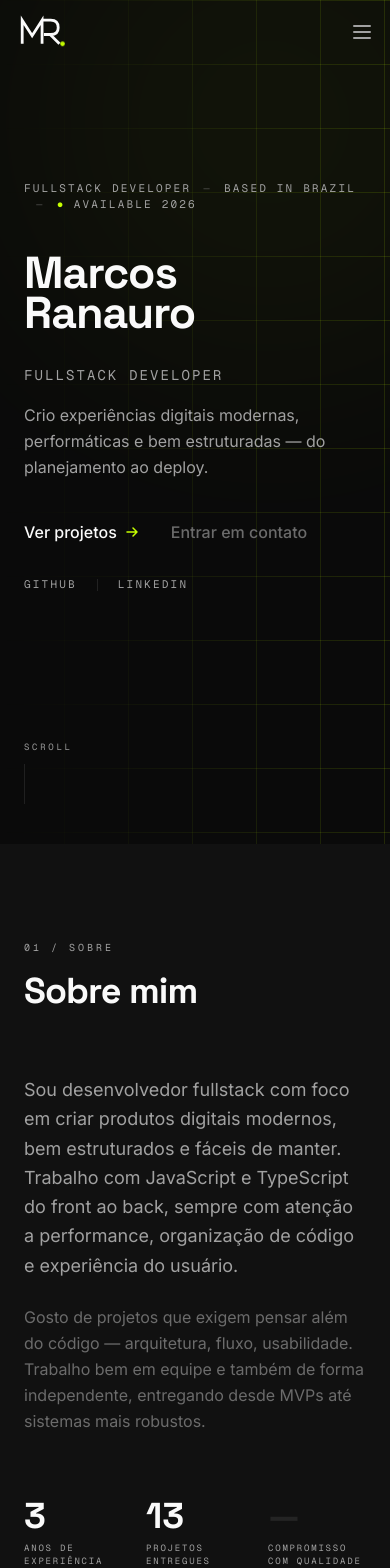
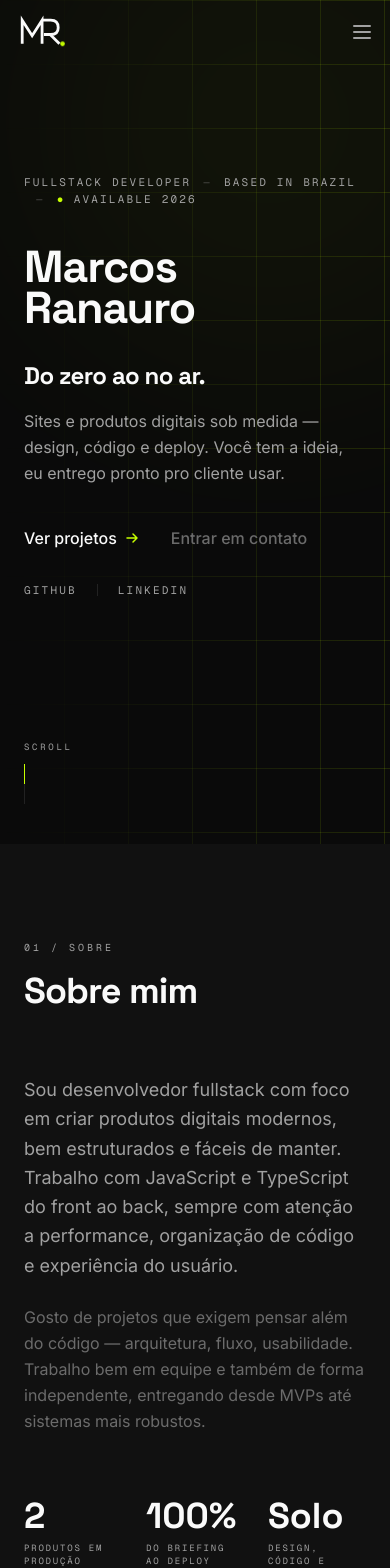
Before and after one commit to MarcosRanauro/site-pessoal-marcos-ranauro, a Next.js app: page / in a window 390 px wide. Shown: the top 1568 px of the page. Built offline with nearby package versions, Linux system fonts and the light colour scheme.

Commit message:
feat: hero SSR + posicionamento freelance, nav lg+, reduced-motion e fixes de conteúdo

```diff
--- a/src/app/layout.tsx
+++ b/src/app/layout.tsx
@@ -27,7 +27,7 @@ export const metadata: Metadata = {
   metadataBase: new URL("https://marcosranauro.com.br"),
   title: "Marcos Ranauro — Fullstack Developer",
   description:
-    "Desenvolvedor fullstack criando experiências digitais modernas, performáticas e bem estruturadas — do planejamento ao deploy.",
+    "Sites e produtos digitais sob medida — do briefing ao deploy, pronto pro cliente usar. Fullstack developer freelance.",
   keywords: [
     "Marcos Ranauro",
     "Fullstack Developer",
@@ -49,7 +49,7 @@ export const metadata: Metadata = {
     siteName: "Marcos Ranauro",
     title: "Marcos Ranauro — Fullstack Developer",
     description:
-      "Desenvolvedor fullstack criando experiências digitais modernas, performáticas e bem estruturadas — do planejamento ao deploy.",
+      "Sites e produtos digitais sob medida — do briefing ao deploy, pronto pro cliente usar. Fullstack developer freelance.",
     images: [
       {
         url: "/og-image.png",
@@ -63,7 +63,7 @@ export const metadata: Metadata = {
     card: "summary_large_image",
     title: "Marcos Ranauro — Fullstack Developer",
     description:
-      "Desenvolvedor fullstack criando experiências digitais modernas, performáticas e bem estruturadas — do planejamento ao deploy.",
+      "Sites e produtos digitais sob medida — do briefing ao deploy, pronto pro cliente usar. Fullstack developer freelance.",
     images: ["/og-image.png"],
   },
   robots: {
@@ -82,7 +82,7 @@ export default function RootLayout({
       lang="pt-BR"
       className={`${spaceGrotesk.variable} ${inter.variable} ${geistMono.variable} h-full antialiased`}
     >
-      <body className="min-h-full flex flex-col bg-background text-foreground font-sans xl:pr-44">
+      <body className="min-h-full flex flex-col bg-background text-foreground font-sans lg:pr-44">
         <AccentProvider>
           <CursorGlow />
           <SocialSidebar />
--- a/src/components/layout/SocialSidebar.tsx
+++ b/src/components/layout/SocialSidebar.tsx
@@ -66,10 +66,10 @@ export function SocialSidebar() {
   return (
     <aside
       aria-label="Navegação lateral"
-      className="fixed bottom-0 right-0 top-0 z-30 hidden w-14 flex-col items-end lg:flex xl:w-44"
+      className="fixed bottom-0 right-0 top-0 z-30 hidden w-44 flex-col items-end lg:flex"
     >
       {/* ── Grupo social — topo ─────────────────────────────────────────── */}
-      <div className="flex w-14 flex-col items-center pt-20">
+      <div className="flex w-full flex-col items-center pt-20">
         <motion.div
           className="w-px bg-border"
           style={{ height: "56px", transformOrigin: "top" }}
@@ -127,10 +127,10 @@ export function SocialSidebar() {
         />
       </div>
 
-      {/* ── Nav de seções — apenas xl+ ──────────────────────────────────── */}
+      {/* ── Nav de seções — lg+ ─────────────────────────────────────────── */}
       <nav
         aria-label="Seções da página"
-        className="hidden xl:flex w-full flex-1 flex-col justify-center px-4 pb-10 pt-4"
+        className="flex w-full flex-1 flex-col justify-center px-4 pb-10 pt-4"
       >
         {/* Container relativo: trilho absoluto + itens */}
         <div ref={navRef} className="relative flex w-full flex-col items-end gap-0.5">
@@ -231,15 +231,6 @@ export function SocialSidebar() {
           </button>
         </div>
       </nav>
-
-      {/* Linha inferior — lg sem xl (sidebar estreita sem nav) */}
-      <motion.div
-        className="mb-10 w-px flex-1 bg-border xl:hidden"
-        style={{ transformOrigin: "top" }}
-        initial={reduced ? false : { scaleY: 0 }}
-        animate={{ scaleY: 1 }}
-        transition={{ duration: 0.8, delay: 0.3, ease: [0.22, 1, 0.36, 1] }}
-      />
     </aside>
   );
 }
--- a/src/components/sections/Hero.tsx
+++ b/src/components/sections/Hero.tsx
@@ -1,112 +1,60 @@
 "use client";
-import { useState, useEffect } from "react";
 import { motion, useReducedMotion } from "framer-motion";
 import { useTextScramble } from "@/lib/useTextScramble";
-import { useTypewriter } from "@/lib/useTypewriter";
 import { focusRing } from "@/lib/utils";
 
-/*
- * Sequência de montagem:
- * 0 → grid fade-in (1s)
- * 1 → linha de metadados fade-in (0.5s)
- * 2 → nome scramble (1.2s) + 200ms gap
- * 3 → role scramble (0.8s)
- * 4 → frase typewriter (~25ms/char)
- * 5 → CTAs, sidebar, scroll indicator fade-in
- */
+const NOME = "Marcos Ranauro";
+const LINHA_IMPACTO = "Do zero ao no ar.";
+const SUBFRAME =
+  "Sites e produtos digitais sob medida — design, código e deploy. Você tem a ideia, eu entrego pronto pro cliente usar.";
 
-const NOME = "Marcos Ranauro";
-const TITULO = "Fullstack Developer";
-const FRASE =
-  "Crio experiências digitais modernas, performáticas e bem estruturadas — do planejamento ao deploy.";
+const FADE_IN = { duration: 0.5, ease: "easeOut" as const };
 
 export function Hero() {
   const reduced = useReducedMotion();
-  const [step, setStep] = useState(0);
 
   const { display: nameDisplay, done: nameDone } = useTextScramble(
     NOME,
-    !reduced && step >= 2,
-    1200
-  );
-  const { display: titleDisplay, done: titleDone } = useTextScramble(
-    TITULO,
-    !reduced && step >= 3,
-    800
-  );
-  const { display: phraseDisplay, done: phraseDone } = useTypewriter(
-    FRASE,
-    !reduced && step >= 4,
-    25
+    !reduced,
+    800,
   );
 
-  useEffect(() => {
-    if (step === 2 && nameDone) {
-      const t = setTimeout(() => setStep(3), 200);
-      return () => clearTimeout(t);
-    }
-  }, [step, nameDone]);
+  const showScrambleOverlay = !reduced && !nameDone;
 
-  useEffect(() => {
-    if (step === 3 && titleDone) {
-      const t = setTimeout(() => setStep(4), 0);
-      return () => clearTimeout(t);
-    }
-  }, [step, titleDone]);
+  const nameParts = NOME.split(" ");
+  const nameLine1 = nameParts[0];
+  const nameLine2 = nameParts.slice(1).join(" ");
 
-  useEffect(() => {
-    if (step === 4 && phraseDone) {
-      const t = setTimeout(() => setStep(5), 0);
-      return () => clearTimeout(t);
-    }
-  }, [step, phraseDone]);
-
-  // Textos finais a exibir
-  const nameText = reduced ? NOME : step === 2 ? nameDisplay : step > 2 ? NOME : "";
-  const titleText = reduced ? TITULO : step === 3 ? titleDisplay : step > 3 ? TITULO : "";
-  const phraseText = reduced ? FRASE : step >= 4 ? phraseDisplay : "";
-
-  // Nome quebrado em duas linhas
-  const nameParts = nameText.split(" ");
-  const nameLine1 = nameParts[0] || " ";
-  const nameLine2 = nameParts.slice(1).join(" ") || " ";
-
-  const showFinal = step >= 5 || !!reduced;
+  const scrambleParts = showScrambleOverlay ? nameDisplay.split(" ") : null;
+  const scrambleLine1 = scrambleParts?.[0] ?? nameLine1;
+  const scrambleLine2 = scrambleParts?.slice(1).join(" ") ?? nameLine2;
 
   return (
     <section
       id="hero"
       className="relative min-h-screen overflow-hidden bg-background"
     >
-      {/* Grid — aparece primeiro, inicializa o "ambiente" */}
+      {/* Grid — fade curto, não bloqueia conteúdo */}
       <motion.div
         className="hero-grid pointer-events-none absolute inset-0"
         initial={reduced ? false : { opacity: 0 }}
         animate={{ opacity: 1 }}
-        transition={{ duration: 1, ease: "easeOut" }}
-        onAnimationComplete={() => {
-          if (step === 0 && !reduced) setStep(1);
-        }}
+        transition={{ duration: 0.6, ease: "easeOut" }}
       />
 
       {/* Glow deslocado para o canto superior direito — assimétrico */}
       <div className="pointer-events-none absolute -right-32 -top-32 h-[500px] w-[500px] rounded-full bg-accent opacity-[0.04] blur-[120px]" />
 
-      {/* ── Área de conteúdo principal ────────────────────────────────── */}
-      <div className="relative z-10 flex min-h-screen flex-col px-6 pt-16 pb-10 sm:px-10 lg:pl-28 lg:pr-16 xl:pl-36 xl:pr-24">
+      <div className="relative z-10 flex min-h-screen flex-col px-6 pt-16 pb-10 sm:px-10 lg:pl-28 lg:pr-24 xl:pl-36 xl:pr-24">
 
-        {/* Conteúdo vertical centralizado */}
         <div className="flex flex-1 flex-col justify-center gap-0 pb-8">
 
-          {/* Linha de metadados */}
+          {/* Metadados — visíveis no SSR, fade curto como enhancement */}
           <motion.p
             className="mb-10 font-mono text-[11px] uppercase tracking-[0.2em] text-muted"
             initial={reduced ? false : { opacity: 0, y: -8 }}
-            animate={step >= 1 || reduced ? { opacity: 1, y: 0 } : {}}
-            transition={{ duration: 0.5, ease: "easeOut" }}
-            onAnimationComplete={() => {
-              if (step === 1 && !reduced) setStep(2);
-            }}
+            animate={{ opacity: 1, y: 0 }}
+            transition={FADE_IN}
           >
             Fullstack Developer
             <span className="mx-3 opacity-40">—</span>
@@ -116,36 +64,52 @@ export function Hero() {
             <span className="ml-2">Available 2026</span>
           </motion.p>
 
-          {/* Nome — duas linhas, escala dramática */}
+          {/* Nome — texto final sempre no DOM; scramble como overlay opcional */}
           <h1
             className="font-heading font-bold leading-[0.90] tracking-tight text-foreground"
             style={{ fontSize: "var(--fs-hero-name)" }}
           >
-            <span className="block">{nameLine1}</span>
-            <span className="block">{nameLine2}</span>
+            <span className="relative block">
+              <span>{nameLine1}</span>
+              {showScrambleOverlay && (
+                <span
+                  aria-hidden="true"
+                  className="absolute inset-0 bg-background"
+                >
+                  {scrambleLine1}
+                </span>
+              )}
+            </span>
+            <span className="relative block">
+              <span>{nameLine2}</span>
+              {showScrambleOverlay && (
+                <span
+                  aria-hidden="true"
+                  className="absolute inset-0 bg-background"
+                >
+                  {scrambleLine2}
+                </span>
+              )}
+            </span>
           </h1>
 
-          {/* Role + frase */}
+          {/* Posicionamento freelance */}
           <div className="mt-8 max-w-lg lg:mt-10">
-            <p className="min-h-[1.5em] font-mono text-sm uppercase tracking-[0.15em] text-muted">
-              {titleText}
+            <p className="font-heading text-2xl font-bold tracking-tight text-foreground sm:text-3xl">
+              {LINHA_IMPACTO}
             </p>
             <p className="mt-4 max-w-md text-base leading-relaxed text-muted">
-              {phraseText}
-              {step === 4 && (
-                <span className="ml-0.5 animate-pulse text-accent">|</span>
-              )}
+              {SUBFRAME}
             </p>
           </div>
 
-          {/* CTAs */}
+          {/* CTAs — fade-in imediato, sem gate temporal */}
           <motion.div
             className="mt-10 flex flex-wrap items-center gap-8 lg:mt-12"
-            initial={{ opacity: 0 }}
-            animate={{ opacity: showFinal ? 1 : 0 }}
-            transition={{ duration: 0.5 }}
+            initial={reduced ? false : { opacity: 0 }}
+            animate={{ opacity: 1 }}
+            transition={FADE_IN}
           >
-            {/* Primário — underline lime no hover */}
             <a
               href="#projetos"
               className={`group inline-flex items-center gap-2 font-medium text-foreground ${focusRing}`}
@@ -170,7 +134,6 @@ export function Hero() {
               </svg>
             </a>
 
-            {/* Secundário */}
             <a
               href="#contato"
               className={`font-medium text-subtle transition-colors hover:text-foreground ${focusRing}`}
@@ -179,12 +142,12 @@ export function Hero() {
             </a>
           </motion.div>
 
-          {/* Social links — mobile/tablet (horizontal, abaixo dos CTAs) */}
+          {/* Social links — mobile/tablet */}
           <motion.div
             className="mt-8 flex items-center gap-5 lg:hidden"
-            initial={{ opacity: 0 }}
-            animate={{ opacity: showFinal ? 1 : 0 }}
-            transition={{ duration: 0.5, delay: 0.1 }}
+            initial={reduced ? false : { opacity: 0 }}
+            animate={{ opacity: 1 }}
+            transition={{ ...FADE_IN, delay: 0.1 }}
           >
             <a
               href="https://github.com/MarcosRanauro"
@@ -207,12 +170,12 @@ export function Hero() {
 
         </div>
 
-        {/* ── Indicador de scroll — ancorado ao rodapé do Hero ──────────── */}
+        {/* Scroll indicator */}
         <motion.div
           className="flex flex-col items-start gap-2.5"
-          initial={{ opacity: 0 }}
-          animate={{ opacity: showFinal ? 1 : 0 }}
-          transition={{ duration: 0.5, delay: 0.2 }}
+          initial={reduced ? false : { opacity: 0 }}
+          animate={{ opacity: 1 }}
+          transition={{ ...FADE_IN, delay: 0.15 }}
         >
           <span className="font-mono text-[9px] uppercase tracking-[0.3em] text-muted">
             Scroll
@@ -220,18 +183,22 @@ export function Hero() {
           <div className="relative h-10 w-px overflow-hidden bg-border">
             <motion.div
               className="absolute inset-x-0 top-0 bg-accent"
+              style={{ height: "100%" }}
               animate={
-                showFinal
-                  ? { scaleY: [0, 1, 0], originY: "top" }
-                  : { scaleY: 0 }
+                reduced
+                  ? { scaleY: 1, originY: "top" }
+                  : { scaleY: [0, 1, 0], originY: "top" }
               }
-              style={{ height: "100%" }}
-              transition={{
-                duration: 1.6,
-                repeat: Infinity,
-                ease: "easeInOut",
-                delay: 0.8,
-              }}
+              transition={
+                reduced
+                  ? { duration: 0 }
+                  : {
+                      duration: 1.6,
+                      repeat: Infinity,
+                      ease: "easeInOut",
+                      delay: 0.8,
+                    }
+              }
             />
           </div>
         </motion.div>
--- a/src/components/sections/Sobre.tsx
+++ b/src/components/sections/Sobre.tsx
@@ -1,10 +1,10 @@
 import Image from "next/image";
 import { FadeInView } from "@/components/ui/FadeInView";
 
-const stats: { value?: string; label: string }[] = [
-  { value: "3",  label: "Anos de experiência" },
-  { value: "13", label: "Projetos entregues" },
-  { label: "Compromisso com qualidade" },
+const stats: { value: string; label: string }[] = [
+  { value: "2",     label: "Produtos em produção" },
+  { value: "100%",  label: "Do briefing ao deploy" },
+  { value: "Solo",  label: "Design, código e deploy" },
 ];
 
 const formacao = [
@@ -68,18 +68,9 @@ export function Sobre() {
                     key={stat.label}
                     className="lg:py-8 lg:first:pt-0 lg:last:pb-0"
                   >
-                    {stat.value ? (
-                      <p className="font-heading text-4xl font-bold leading-none text-foreground lg:text-5xl">
-                        {stat.value}
-                      </p>
-                    ) : (
-                      <p
-                        aria-hidden="true"
-                        className="select-none font-heading text-4xl font-bold leading-none text-foreground opacity-[0.08] lg:text-5xl"
-                      >
-                        —
-                      </p>
-                    )}
+                    <p className="font-heading text-4xl font-bold leading-none text-foreground lg:text-5xl">
+                      {stat.value}
+                    </p>
                     <p className="mt-2 font-mono text-[9px] uppercase tracking-[0.2em] text-muted">
                       {stat.label}
                     </p>
--- a/src/data/projetos.ts
+++ b/src/data/projetos.ts
@@ -19,7 +19,7 @@ export const projetos: Projeto[] = [
       "SaaS de moda com inteligência artificial. A stylist Mia gera looks personalizados com base no clima real, ocasião e estilo do usuário.",
     stack: ["Next.js", "TypeScript", "Supabase", "Anthropic API", "Tailwind CSS"],
     github: "https://github.com/MarcosRanauro/outfit-saas",
-    live: "https://outfit-saas.vercel.app",
+    live: "https://miaoutfitai.com.br",
     status: "Publicado",
     destaque: true,
     imagem: "/projeto-mia-outfit-ai.webp",
```
Also changed, not shown: 2 other files (tests, documents, lock files or other folders).
